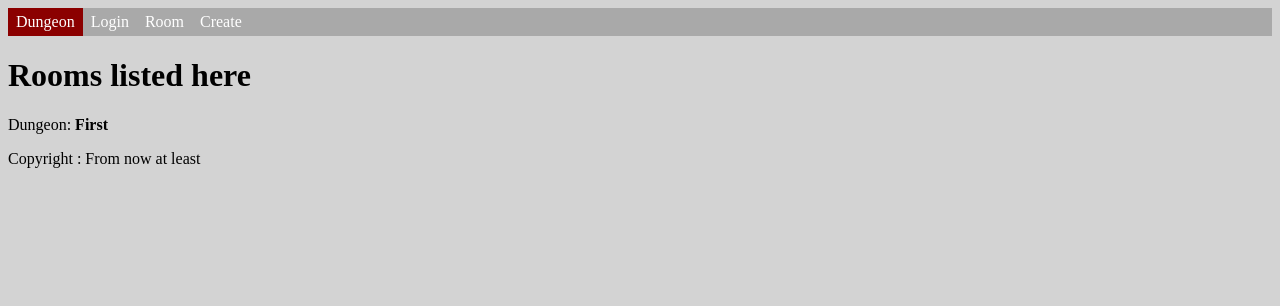
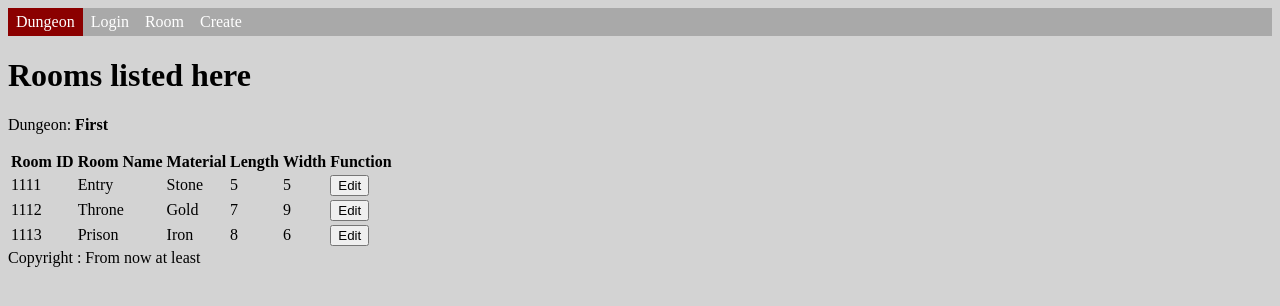
Before and after one commit to LeoKnox/python_dungeon, a Flask app: page / in a window 1280 px wide. Shown: the top 306 px of the page. Run offline with Flask 2, Linux system fonts and the light colour scheme.

Commit message:
Add files via upload

```diff
--- a/application/routes.py
+++ b/application/routes.py
@@ -4,16 +4,20 @@ from flask import render_template
 @app.route("/")
 @app.route("/index")
 def index():
-    return render_template("index.html", dungeon="First")
+    roomData = [{"roomID":"1111","roomName":"Entry","material":"Stone","length":5,"width":5},
+        {"roomID":"1112","roomName":"Throne","material":"Gold","length":7,"width":9},
+        {"roomID":"1113","roomName":"Prison","material":"Iron","length":8,"width":6}]
+
+    return render_template("index.html", dungeon="First", roomData = roomData, index=True)
 
 @app.route("/login")
 def login():
-    return render_template("login.html")
+    return render_template("login.html", login=True)
 
 @app.route("/room")
 def room():
-    return render_template("room.html", dungeon="First")
+    return render_template("room.html", dungeon="First", room=True)
 
 @app.route("/create")
 def create():
-    return render_template("create.html")
+    return render_template("create.html", create=True)
--- a/application/templates/includes/nav.html
+++ b/application/templates/includes/nav.html
@@ -1,6 +1,6 @@
 <ul>
-    <li class="active"><a href="{{ url_for('index') }}">Dungeon</a></li>
-    <li class=""><a href="{{ url_for('login') }}">Login</a></li>
-    <li><a href="{{ url_for('room') }}">Room</a></li>
-    <li><a href="{{ url_for('create') }}">Create</a></li>
+    <li class="{% if index %}active{% endif %}"><a href="{{ url_for('index') }}">Dungeon</a></li>
+    <li class="{% if login %}active{% endif %}"><a href="{{ url_for('login') }}">Login</a></li>
+    <li class="{% if room %}active{% endif %}"><a href="{{ url_for('room') }}">Room</a></li>
+    <li class="{% if create %}active{% endif %}"><a href="{{ url_for('create') }}">Create</a></li>
 </ul>
--- a/application/templates/index.html
+++ b/application/templates/index.html
@@ -2,4 +2,26 @@
 {% block content %}
     <h1>Rooms listed here</h1>
     <p>Dungeon: <b>{{ dungeon }}</b></p>
+    <table>
+        <tr>
+            <th>Room ID</th>
+            <th>Room Name</th>
+            <th>Material</th>
+            <th>Length</th>
+            <th>Width</th>
+            <th>Function</th>
+        </tr>
+        {% for data in roomData %}
+        <tr>
+            <td>{{ data["roomID"] }}</td>
+            <td>{{ data["roomName"] }}</td>
+            <td>{{ data["material"] }}</td>
+            <td>{{ data["length"] }}</td>
+            <td>{{ data["width"] }}</td>
+            <td>
+                <button>Edit</button>
+            </td>
+        </tr>
+        {% endfor %}
+    </table>
 {% endblock %}
```
